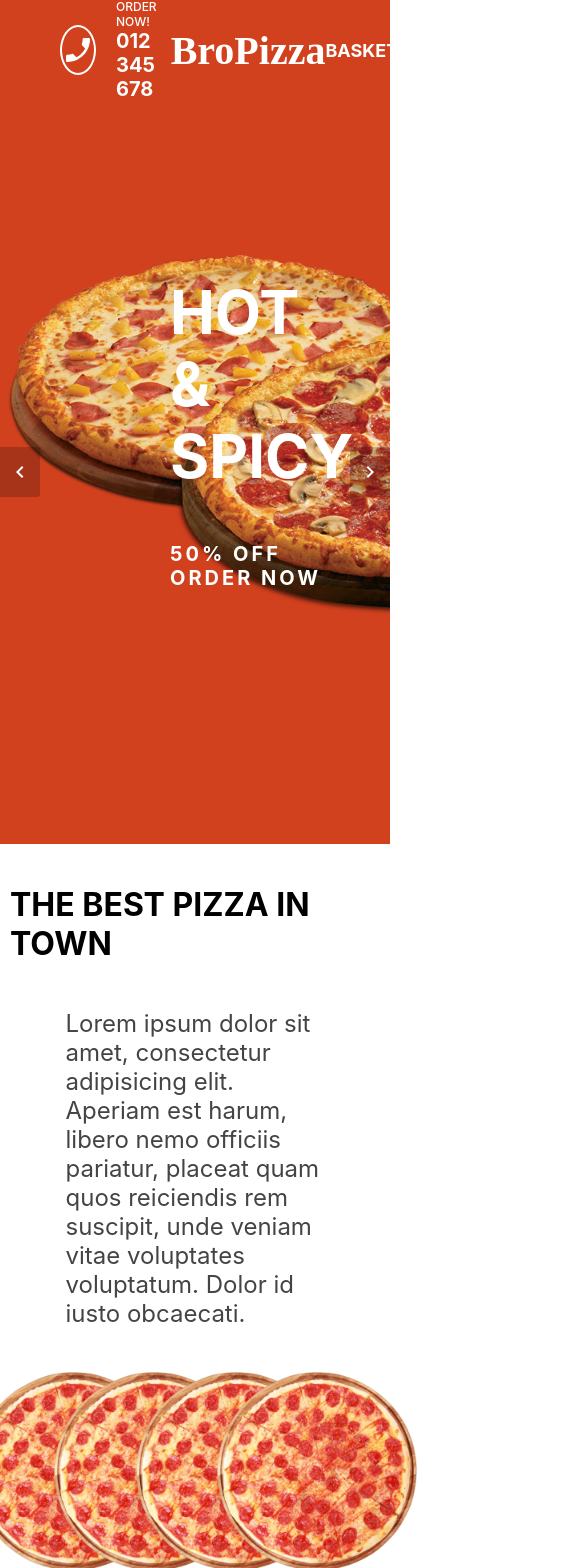
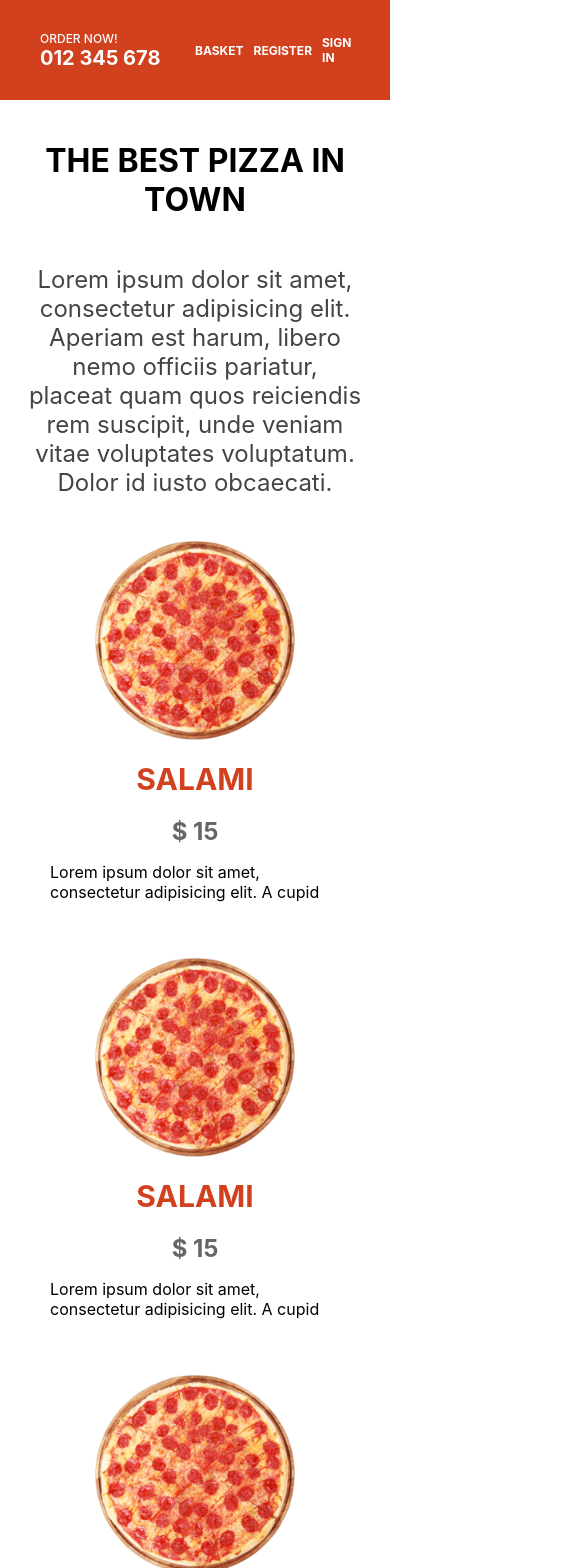
Before and after one commit to iwanczakrafal/PizzaFront, a React (Create React App) app: page / in a window 390 px wide. Shown: the top 1568 px of the page, 585 px wide, since content can reach past the window. Built offline with nearby package versions, Linux system fonts and the light colour scheme; a web font is replaced by a local one.

Commit message:
Added responsive design for mobile.

```diff
--- a/src/components/Basket/Basket.tsx
+++ b/src/components/Basket/Basket.tsx
@@ -48,7 +48,7 @@ export const Basket = () => {
                             <span className="basket-name">CORALZO</span>
                         </td>
                         <td>
-              <span className="basket-extras">
+              <span className="basket-addon">
                 Salami
               </span>
                         </td>
--- a/src/components/Footer/Footer.css
+++ b/src/components/Footer/Footer.css
@@ -38,3 +38,22 @@
 .footer-motto {
     color: rgb(211, 211, 211);
 }
+
+@media (max-width: 480px) {
+    .footer-container {
+        height: auto;
+        text-align: center;
+    }
+    .footer-image {
+        display: none;
+    }
+    .footer-wrapper {
+        flex-direction: column;
+    }
+    .footer-title {
+        font-size: 30px;
+    }
+    .footer-text {
+        font-size: 20px;
+    }
+}
--- a/src/components/Navbar/Navbar.css
+++ b/src/components/Navbar/Navbar.css
@@ -65,3 +65,19 @@
     cursor: pointer;
     margin-right: 25px;
 }
+
+@media (max-width: 480px) {
+    .navbar-container {
+        padding: 0 20px;
+    }
+    .navbar-call {
+        display: none;
+    }
+    .navbar-center {
+        display: none;
+    }
+    .navbar-menuItem {
+        font-size: 12px;
+        margin-right: 10px;
+    }
+}
--- a/src/components/Products/ProductsList.css
+++ b/src/components/Products/ProductsList.css
@@ -5,7 +5,7 @@
     align-items: center;
 
 }
-.products-container p {
+.products-container-description {
     font-size: 24px;
     color: #444;
     width: 70%;
@@ -17,7 +17,6 @@
     justify-content: center;
     flex-wrap: wrap;
 }
-
 
 .product-container{
     width: 22%;
@@ -48,3 +47,26 @@
     text-align: center;
     color: #777;
 }
+
+@media (max-width: 480px) {
+    .products-container-title{
+        text-align: center;
+    }
+    .products-container-description{
+        width: 90%;
+        text-align: center;
+    }
+
+    .product-container {
+        width: 100%;
+    }
+
+    .product-title {
+        font-size: 30px;
+    }
+
+    .product-price,
+    .product-desc {
+        font-size: 24px;
+    }
+}
--- a/src/components/Products/ProductsList.tsx
+++ b/src/components/Products/ProductsList.tsx
@@ -9,8 +9,8 @@ export const ProductsList = () => {
 
     return (
         <div className="products-container">
-            <h1>THE BEST PIZZA IN TOWN</h1>
-            <p>Lorem ipsum dolor sit amet, consectetur adipisicing elit. Aperiam est harum, libero nemo officiis pariatur, placeat quam quos reiciendis rem suscipit, unde veniam vitae voluptates voluptatum. Dolor id iusto obcaecati.</p>
+            <h1 className="products-container-title">THE BEST PIZZA IN TOWN</h1>
+            <p className="products-container-description">Lorem ipsum dolor sit amet, consectetur adipisicing elit. Aperiam est harum, libero nemo officiis pariatur, placeat quam quos reiciendis rem suscipit, unde veniam vitae voluptates voluptatum. Dolor id iusto obcaecati.</p>
             <div className="products-wrapper">
                 <ProductCard/>
                 <ProductCard/>
--- a/src/components/SingleProduct/SingleProduct.css
+++ b/src/components/SingleProduct/SingleProduct.css
@@ -22,6 +22,7 @@
     height: 80%;
     position: relative;
 }
+
 .product-image img {
     object-fit: contain;
 }
@@ -35,6 +36,7 @@
 .product-title {
     font-size:40px;
 }
+
 .product-description{
     margin-bottom: 40px;
 }
@@ -59,3 +61,20 @@
     font-weight: bold;
     cursor: pointer;
 }
+
+@media (max-width: 480px) {
+    .product-container {
+        height: auto;
+        text-align: center;
+        flex-direction: column;
+        margin-top: 20px;
+    }
+    .product-image img {
+        width: 70vw;
+        height: 70vw;
+    }
+    .product-title {
+        margin: 5px;
+    }
+
+}
--- a/src/components/Slider/Slider.css
+++ b/src/components/Slider/Slider.css
@@ -7,7 +7,7 @@
     height: calc(100vh - 100px);
     background-color: #d1411e;
 }
-@media (max-width: 380px){
+@media (max-width: 480px){
     .slider-container {
        display:none;
     }
```
Also changed, not shown: src/components/Basket/Basket.css (+49 -0 lines), public/logo192.png (deleted), public/logo512.png (deleted).
